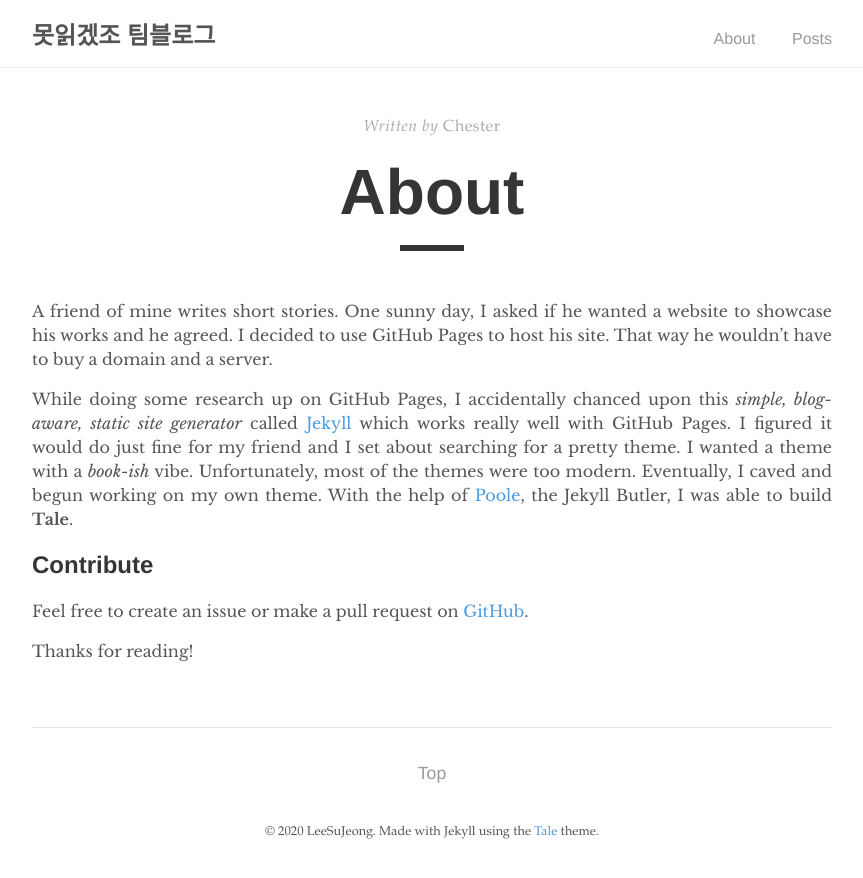
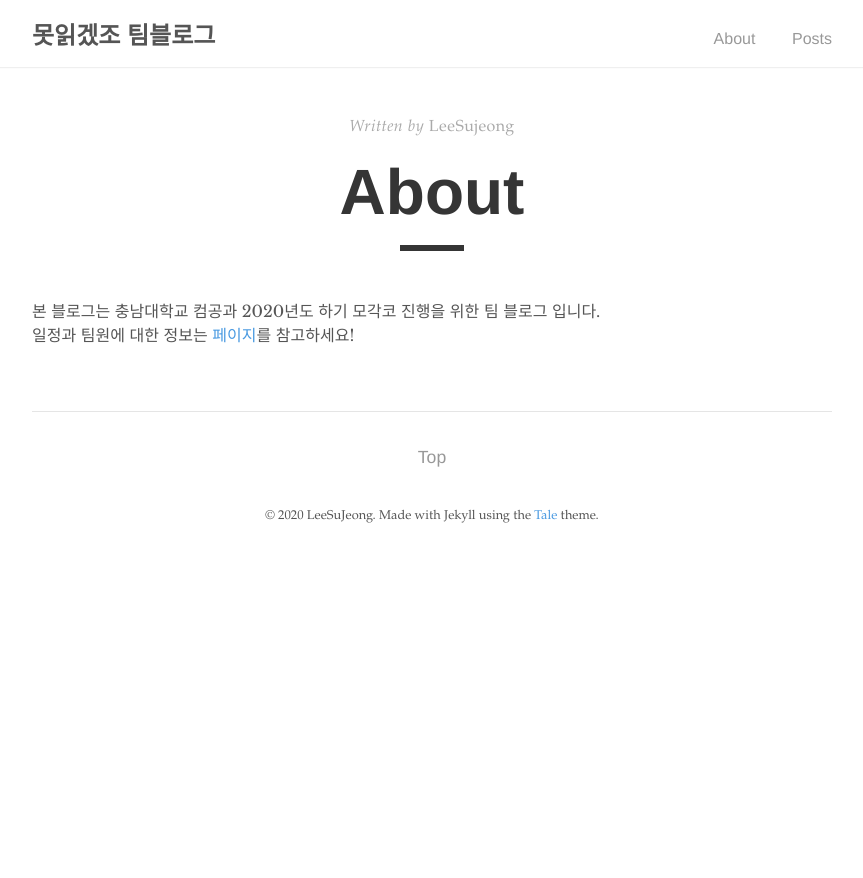
Before and after one commit to mogakco2020/mogakco2020.github.io, a Jekyll site: the page built from _pages/about.md, in a window 1280 px wide. Shown: the top 878 px of the page, without its empty margins (208-1071 px from the left). Built offline with Jekyll 4.4.1, drawn with Linux system fonts in a browser that asks for light colours.

Commit message:
Update about.md

```diff
--- a/_pages/about.md
+++ b/_pages/about.md
@@ -1,15 +1,9 @@
 ---
 layout: post
 title: "About"
-author: "Chester"
+author: "LeeSujeong"
 permalink: /about/
 ---
 
-A friend of mine writes short stories. One sunny day, I asked if he wanted a website to showcase his works and he agreed. I decided to use GitHub Pages to host his site. That way he wouldn't have to buy a domain and a server.
-
-While doing some research up on GitHub Pages, I accidentally chanced upon this _simple, blog-aware, static site generator_ called [Jekyll](https://jekyllrb.com/) which works really well with GitHub Pages. I figured it would do just fine for my friend and I set about searching for a pretty theme. I wanted a theme with a _book-ish_ vibe. Unfortunately, most of the themes were too modern. Eventually, I caved and begun working on my own theme. With the help of [Poole](https://github.com/poole/poole), the Jekyll Butler, I was able to build **Tale**.
-
-## Contribute
-Feel free to create an issue or make a pull request on [GitHub](https://github.com/chesterhow/tale).
-
-Thanks for reading!
+본 블로그는 충남대학교 컴공과 2020년도 하기 모각코 진행을 위한 팀 블로그 입니다.
+일정과 팀원에 대한 정보는 [페이지](https://mogakco2020.github.io/2020-06-30/0-%EB%AA%BB%EC%9D%BD%EA%B2%A0%EC%A1%B0)를 참고하세요!
```
